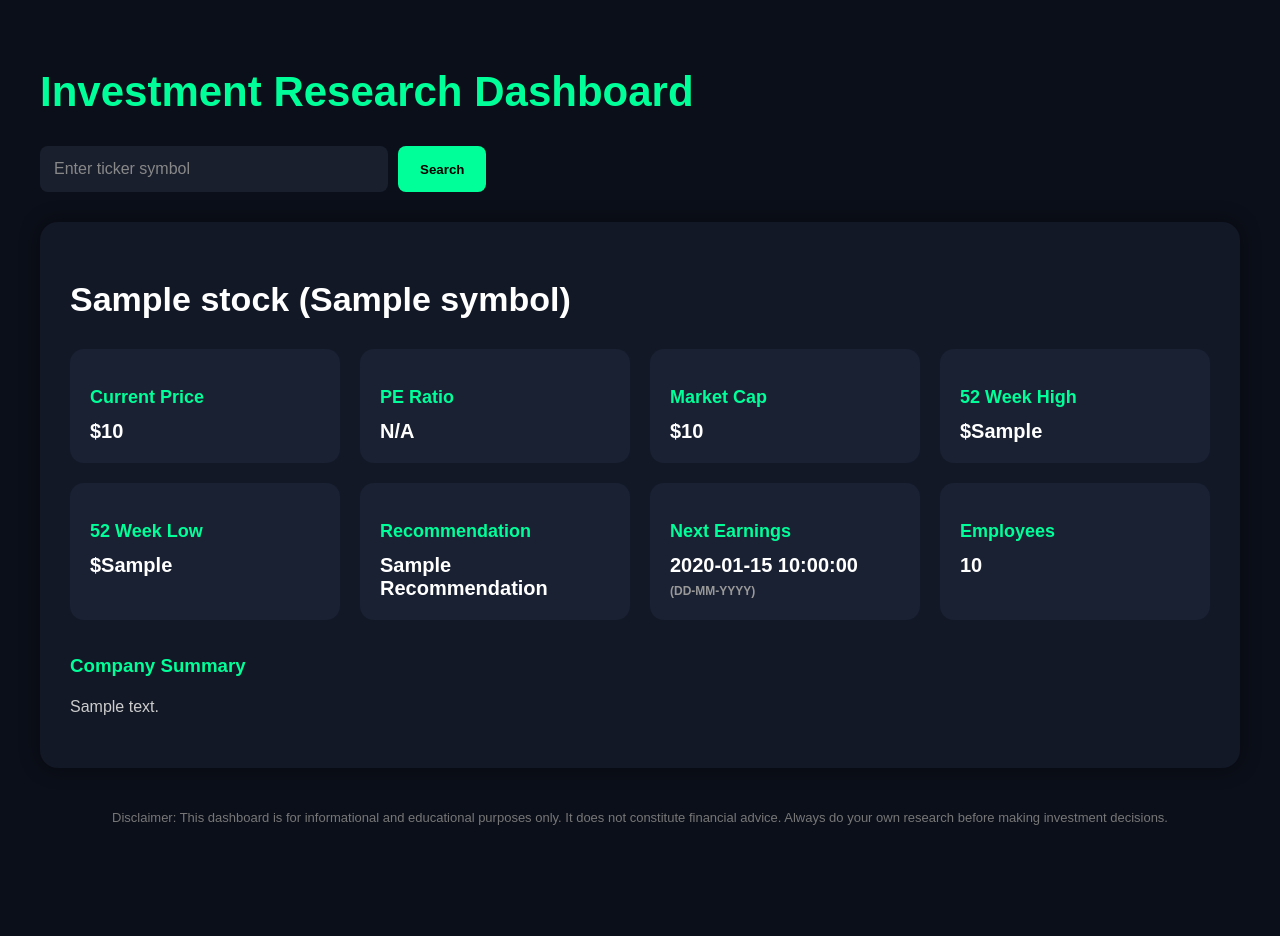
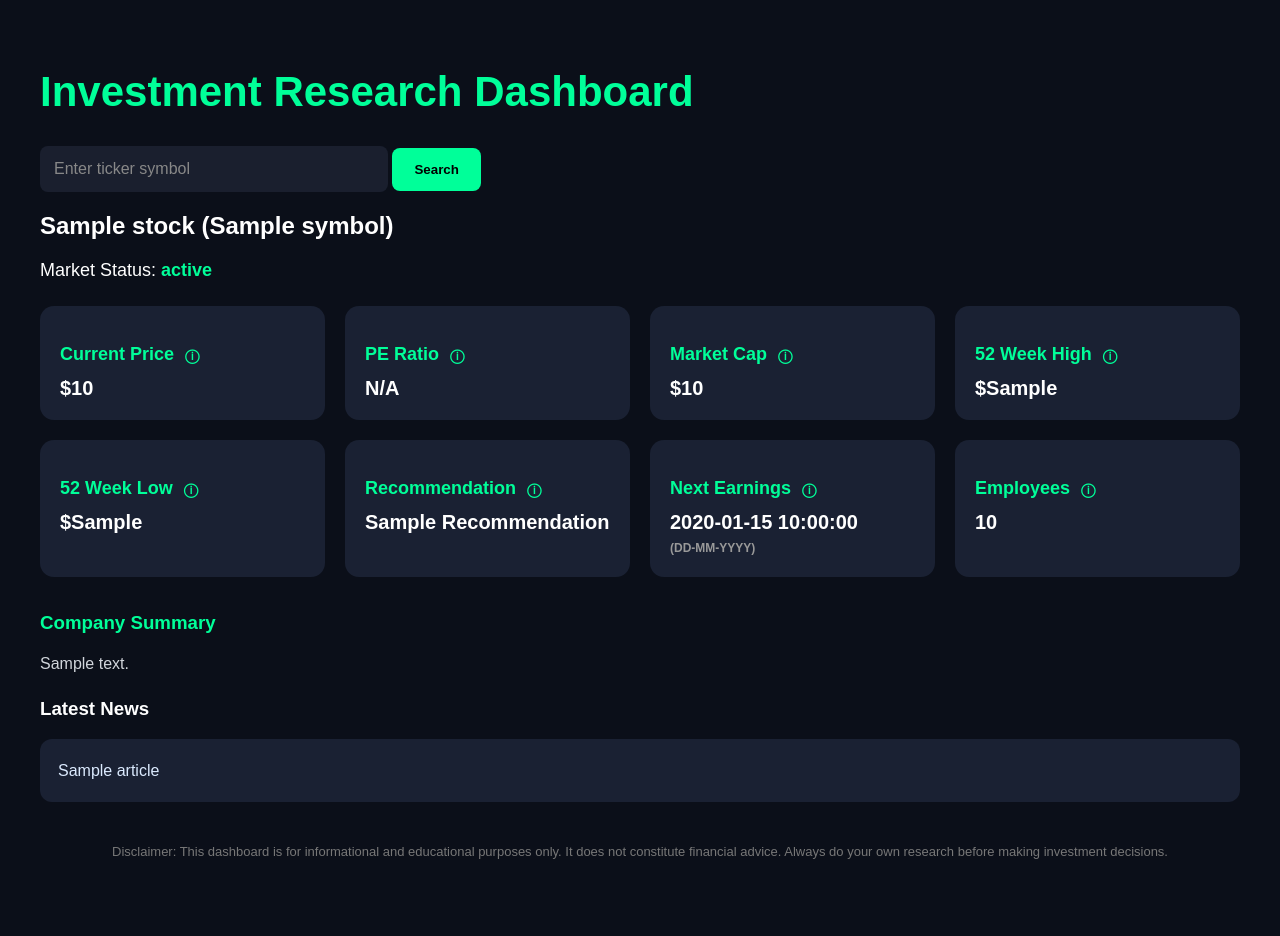
Before and after one commit to DexterMorgan-cloud/Investing-Research-Dashboard, a Flask app: template templates/dashboard.html in a window 1280 px wide. Before the commit the page ends 825 px from the top, so only its background shows below. Run offline with Flask 3, Linux system fonts and the light colour scheme; the template is opened without the code that fills it: most values are stand-ins (such as "Sample title", 1, 10 or a date in 2020).

Commit message:
Built core investment research dashboard foundation

```diff
--- a/app.py
+++ b/app.py
@@ -1,6 +1,10 @@
 from flask import Flask, render_template, request
 
 from stock_data import get_stock_data
+
+from market_status import get_market_status
+
+from news import get_stock_news
 
 
 app = Flask(__name__)
@@ -12,13 +16,31 @@ def home():
 
     stock = None
 
+    news = []
+
+    market_status = None
+
     if request.method == "POST":
 
         ticker = request.form["ticker"].upper()
 
         stock = get_stock_data(ticker)
 
-    return render_template("dashboard.html", stock=stock)
+        market_status = get_market_status()
+
+        news = get_stock_news(ticker)
+
+    return render_template(
+
+        "dashboard.html",
+
+        stock=stock,
+
+        news=news,
+
+        market_status=market_status
+
+    )
 
 
 if __name__ == "__main__":
--- a/static/style.css
+++ b/static/style.css
@@ -121,6 +121,7 @@ button:hover {
     gap: 20px;
 
     margin-bottom: 35px;
+    overflow: visible;
 }
 
 
@@ -131,6 +132,7 @@ button:hover {
     padding: 20px;
 
     border-radius: 14px;
+    overflow: visible;
 }
 
 
@@ -220,3 +222,115 @@ button:hover {
 
     padding-bottom: 20px;
 }
+.market-status {
+
+    margin-bottom: 25px;
+
+    font-size: 18px;
+}
+
+
+.market-status span {
+
+    color: #00ff99;
+
+    font-weight: bold;
+}
+.tooltip-container {
+
+    position: relative;
+
+    display: inline-block;
+}
+
+
+.info-icon {
+
+    font-size: 14px;
+
+    margin-left: 6px;
+
+    color: #00ff99;
+
+    cursor: pointer;
+}
+
+
+.tooltip-text {
+
+    visibility: hidden;
+
+    width: 240px;
+
+    background-color: #111827;
+
+    color: white;
+
+    text-align: left;
+
+    padding: 12px;
+
+    border-radius: 10px;
+
+    position: absolute;
+
+    z-index: 1;
+
+    bottom: 135%;
+
+    left: 50%;
+
+    transform: translateX(-50%);
+
+    opacity: 0;
+
+    transition: opacity 0.3s;
+
+    font-size: 13px;
+
+    line-height: 1.5;
+
+    box-shadow: 0px 0px 15px rgba(0,0,0,0.5);
+}
+
+
+.tooltip-container:hover .tooltip-text {
+
+    visibility: visible;
+
+    opacity: 1;
+}
+.summary-text {
+
+    line-height: 1.9;
+
+    font-size: 16px;
+
+    color: #d1d5db;
+
+    margin-top: 15px;
+
+    text-align: justify;
+}
+.news-card {
+
+    background-color: #1a2133;
+
+    padding: 18px;
+
+    border-radius: 12px;
+
+    margin-bottom: 18px;
+
+    line-height: 1.7;
+}
+.news-card a {
+
+    color: #dbeafe;
+
+    text-decoration: none;
+
+    font-size: 16px;
+
+    display: block;
+}
--- a/templates/dashboard.html
+++ b/templates/dashboard.html
@@ -1,9 +1,19 @@
 <!DOCTYPE html>
-<html>
+
+<html lang="en">
 
 <head>
 
-    <title>Investment Research Dashboard</title>
+    <meta charset="UTF-8">
+
+    <meta name="viewport"
+          content="width=device-width, initial-scale=1.0">
+
+    <title>
+
+        Investment Research Dashboard
+
+    </title>
 
     <link rel="stylesheet"
           href="{{ url_for('static', filename='style.css') }}">
@@ -14,9 +24,14 @@
 
     <div class="container">
 
-        <h1>Investment Research Dashboard</h1>
+        <h1>
 
-        <form method="POST" class="search-form">
+            Investment Research Dashboard
+
+        </h1>
+
+
+        <form method="POST">
 
             <input type="text"
                    name="ticker"
@@ -31,19 +46,10 @@
 
         </form>
 
+
         {% if stock %}
 
-            {% if stock.error %}
-
-                <div class="error-card">
-
-                    {{ stock.error }}
-
-                </div>
-
-            {% else %}
-
-                <div class="stock-card">
+        <div class="stock-container">
 
             <h2>
 
@@ -53,19 +59,77 @@
 
             </h2>
 
+
+            {% if market_status %}
+
+            <p class="market-status">
+
+                Market Status:
+                <span>
+
+                    {{ market_status }}
+
+                </span>
+
+            </p>
+
+            {% endif %}
+
+
             <div class="metrics-grid">
+
 
                 <div class="metric-box">
 
-                            <h3>Current Price</h3>
+                    <div class="tooltip-container">
 
-                            <p>${{ stock.current_price }}</p>
+                        <h3>
+
+                            Current Price
+
+                            <span class="info-icon">ⓘ</span>
+
+                        </h3>
+
+                        <span class="tooltip-text">
+
+                            The latest trading price
+                            of one share of the stock.
+
+                        </span>
 
                     </div>
 
+                    <p>
+
+                        ${{ stock.current_price }}
+
+                    </p>
+
+                </div>
+
+
+
                 <div class="metric-box">
 
-                            <h3>PE Ratio</h3>
+                    <div class="tooltip-container">
+
+                        <h3>
+
+                            PE Ratio
+
+                            <span class="info-icon">ⓘ</span>
+
+                        </h3>
+
+                        <span class="tooltip-text">
+
+                            Shows how expensive the stock
+                            is relative to company earnings.
+
+                        </span>
+
+                    </div>
 
                     <p>
 
@@ -83,9 +147,28 @@
 
                 </div>
 
+
+
                 <div class="metric-box">
 
-                            <h3>Market Cap</h3>
+                    <div class="tooltip-container">
+
+                        <h3>
+
+                            Market Cap
+
+                            <span class="info-icon">ⓘ</span>
+
+                        </h3>
+
+                        <span class="tooltip-text">
+
+                            Total market value of the company
+                            based on all outstanding shares.
+
+                        </span>
+
+                    </div>
 
                     <p>
 
@@ -95,25 +178,90 @@
 
                 </div>
 
+
+
                 <div class="metric-box">
 
-                            <h3>52 Week High</h3>
+                    <div class="tooltip-container">
 
-                            <p>${{ stock.fifty_two_week_high }}</p>
+                        <h3>
+
+                            52 Week High
+
+                            <span class="info-icon">ⓘ</span>
+
+                        </h3>
+
+                        <span class="tooltip-text">
+
+                            Highest stock price reached
+                            during the last 52 weeks.
+
+                        </span>
 
                     </div>
 
-                        <div class="metric-box">
+                    <p>
 
-                            <h3>52 Week Low</h3>
+                        ${{ stock.fifty_two_week_high }}
 
-                            <p>${{ stock.fifty_two_week_low }}</p>
+                    </p>
 
                 </div>
 
+
+
                 <div class="metric-box">
 
-                            <h3>Recommendation</h3>
+                    <div class="tooltip-container">
+
+                        <h3>
+
+                            52 Week Low
+
+                            <span class="info-icon">ⓘ</span>
+
+                        </h3>
+
+                        <span class="tooltip-text">
+
+                            Lowest stock price reached
+                            during the last 52 weeks.
+
+                        </span>
+
+                    </div>
+
+                    <p>
+
+                        ${{ stock.fifty_two_week_low }}
+
+                    </p>
+
+                </div>
+
+
+
+                <div class="metric-box">
+
+                    <div class="tooltip-container">
+
+                        <h3>
+
+                            Recommendation
+
+                            <span class="info-icon">ⓘ</span>
+
+                        </h3>
+
+                        <span class="tooltip-text">
+
+                            Analyst consensus rating
+                            based on Wall Street opinions.
+
+                        </span>
+
+                    </div>
 
                     <p class="recommendation">
 
@@ -123,9 +271,28 @@
 
                 </div>
 
+
+
                 <div class="metric-box">
 
-                            <h3>Next Earnings</h3>
+                    <div class="tooltip-container">
+
+                        <h3>
+
+                            Next Earnings
+
+                            <span class="info-icon">ⓘ</span>
+
+                        </h3>
+
+                        <span class="tooltip-text">
+
+                            Expected date for the next
+                            company earnings report.
+
+                        </span>
+
+                    </div>
 
                     <p>
 
@@ -143,9 +310,28 @@
 
                 </div>
 
+
+
                 <div class="metric-box">
 
-                            <h3>Employees</h3>
+                    <div class="tooltip-container">
+
+                        <h3>
+
+                            Employees
+
+                            <span class="info-icon">ⓘ</span>
+
+                        </h3>
+
+                        <span class="tooltip-text">
+
+                            Approximate number of full-time
+                            employees working at the company.
+
+                        </span>
+
+                    </div>
 
                     <p>
 
@@ -157,11 +343,16 @@
 
             </div>
 
+
             <div class="summary-section">
 
-                        <h3>Company Summary</h3>
+                <h3>
 
-                        <p class="summary">
+                    Company Summary
+
+                </h3>
+
+                <p class="summary-text">
 
                     {{ stock.summary }}
 
@@ -169,21 +360,50 @@
 
             </div>
 
+
+            <div class="news-section">
+
+                <h3>
+
+                    Latest News
+
+                </h3>
+
+                {% for article in news %}
+
+                <div class="news-card">
+
+                    <a href="{{ article.link }}"
+                       target="_blank">
+
+                        {{ article.title }}
+
+                    </a>
+
+                </div>
+
+                {% endfor %}
+
+            </div>
+
         </div>
 
         {% endif %}
 
-        {% endif %}
+
+        <p class="disclaimer">
+
+            Disclaimer:
+            This dashboard is for informational
+            and educational purposes only.
+            It does not constitute financial advice.
+            Always do your own research before
+            making investment decisions.
+
+        </p>
 
     </div>
- <footer class="disclaimer">
 
-    Disclaimer:
-    This dashboard is for informational and educational purposes only.
-    It does not constitute financial advice.
-    Always do your own research before making investment decisions.
-
-</footer>
 </body>
 
 </html>
```
Also changed, not shown: market_status.py (added, +33 -0 lines), news.py (added, +46 -0 lines). Lines whose indentation alone changed are shown as unchanged.
